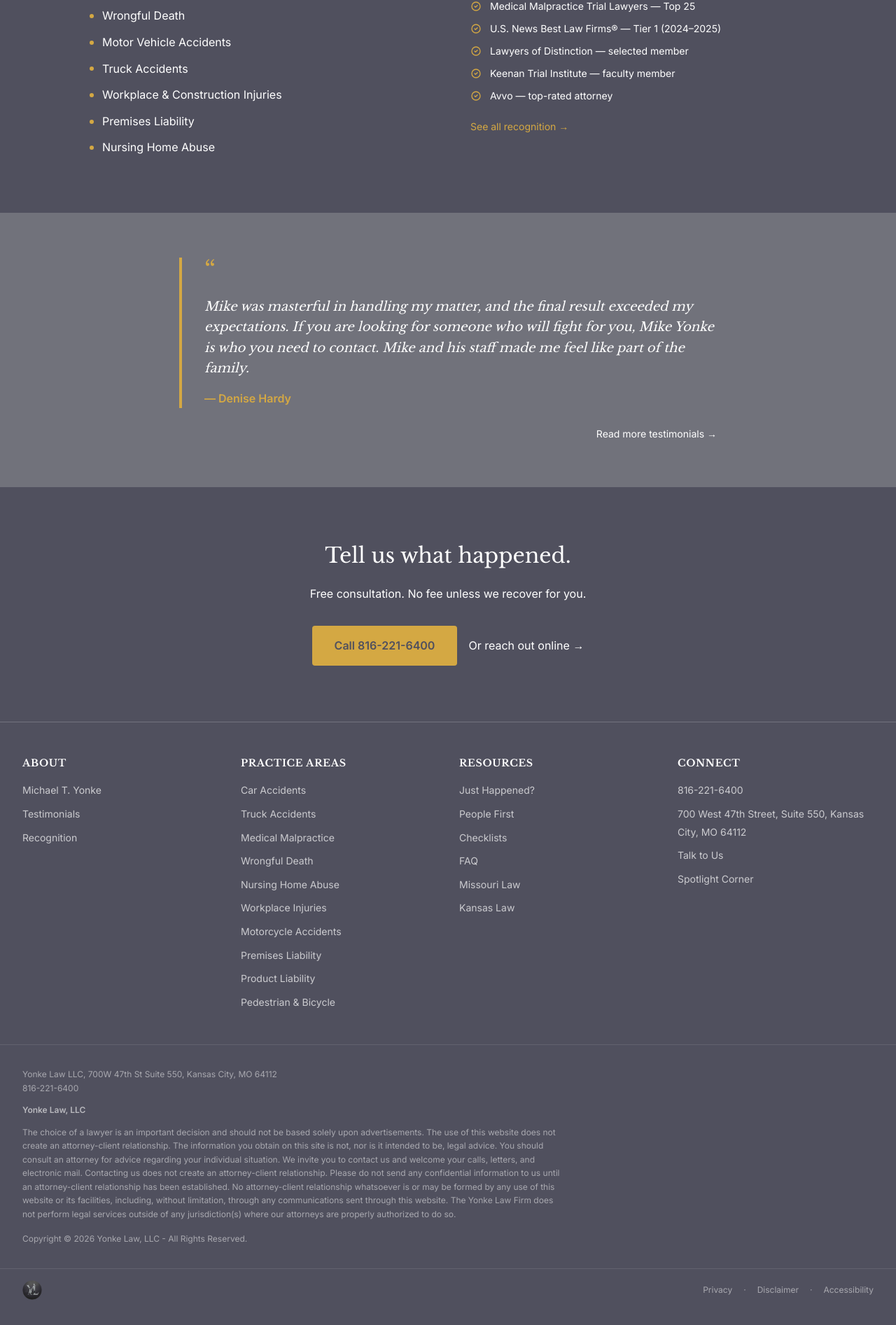
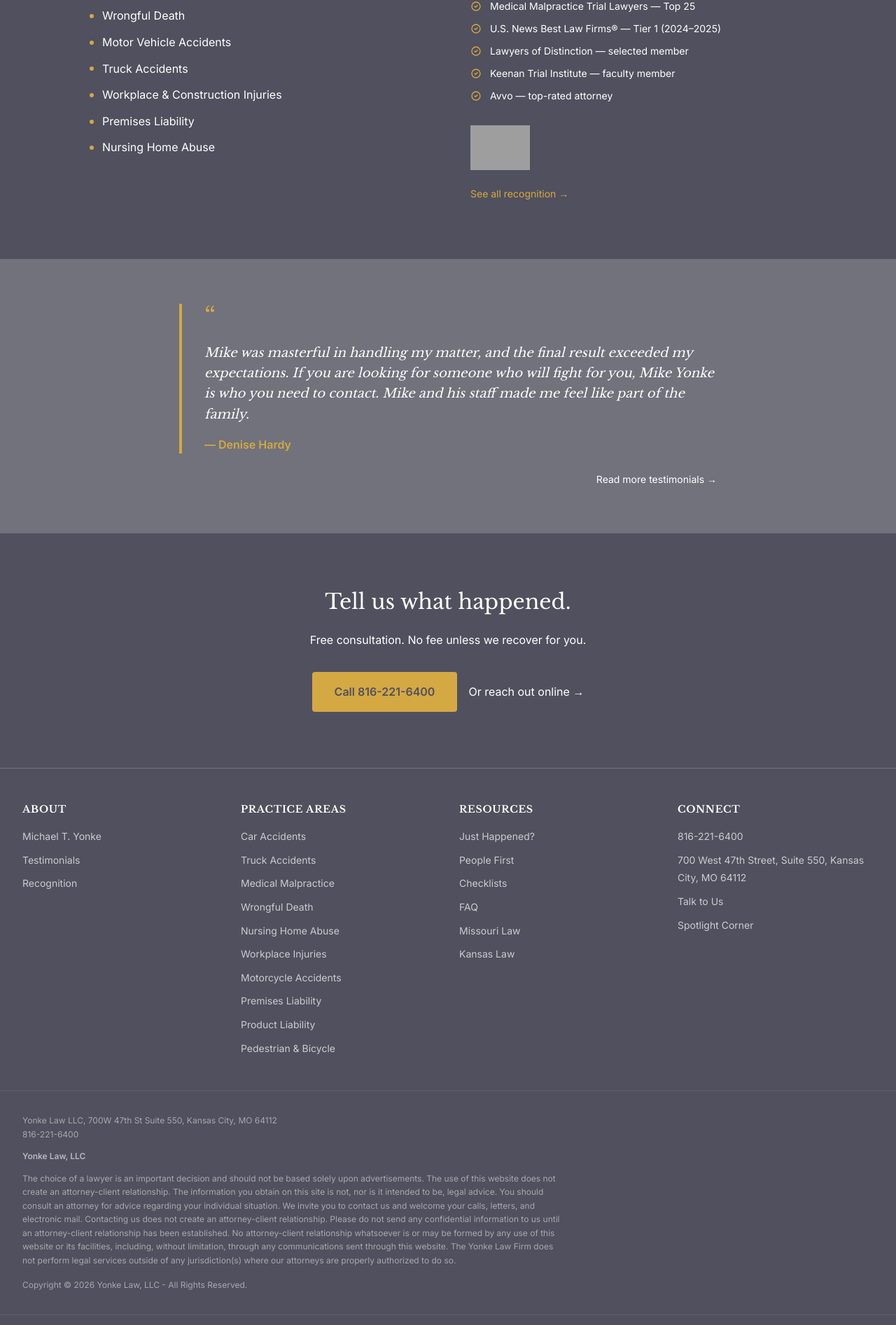
Before and after one commit to GreenBrahma/yonke-law-website, a Next.js app: page /about in a window 1280 px wide. Shown: the part 1604-3497 px from the top of the page at 70% size. Built offline with nearby package versions, Linux system fonts and the light colour scheme; grey boxes are pictures that could not be loaded.

Commit message:
feat: add Best Lawyers badge to recognition page, about page, and sitewide footer

```diff
--- a/app/about/page.tsx
+++ b/app/about/page.tsx
@@ -186,6 +186,21 @@
                 </li>
               ))}
             </ul>
+            <div className="mt-8 flex items-center gap-4">
+              <a
+                href="https://www.bestlawyers.com/lawyers/michael-t-mike-yonke/67207"
+                target="_blank"
+                rel="noopener noreferrer"
+                className="hover:opacity-80 transition-opacity"
+              >
+                {/* eslint-disable-next-line @next/next/no-img-element */}
+                <img
+                  src="https://www.bestlawyers.com/Logos/ListedLawyer/67207/US/32/O/Basic.png"
+                  alt="Best Lawyers - Michael T. Yonke"
+                  className="h-16 w-auto"
+                />
+              </a>
+            </div>
             <Link
               href="/about/recognition"
               className="inline-block mt-6 text-muted-gold hover:text-chrome-highlight transition-colors text-sm"
--- a/app/about/recognition/page.tsx
+++ b/app/about/recognition/page.tsx
@@ -34,6 +34,16 @@
       "Membership based on reputation among peers and the judiciary, achievements as a specialist in medical malpractice, and nominations from leading lawyers and Executive Committee members.",
     image: "/images/yl-top25-medmal-award.png",
     tier: null,
+  },
+  {
+    title: "Best Lawyers in America®",
+    organization: "Best Lawyers",
+    year: "Listed Attorney",
+    description:
+      "Peer-reviewed recognition maintained for over 40 years. Mike Yonke is listed in Best Lawyers for his work in personal injury and medical malpractice litigation.",
+    image: "https://www.bestlawyers.com/Logos/ListedLawyer/67207/US/32/O/Basic.png",
+    tier: null,
+    externalLink: "https://www.bestlawyers.com/lawyers/michael-t-mike-yonke/67207",
   },
 ];
 
@@ -99,14 +109,21 @@
           <h2 className="font-display text-2xl text-chrome-highlight mb-12 text-center">
             Featured Recognition
           </h2>
-          <div className="grid md:grid-cols-2 gap-10">
-            {AWARDS.map((award) => (
-              <div
-                key={award.title}
-                className="bg-obsidian-graphite border border-muted-gold/20 rounded-lg overflow-hidden group hover:border-muted-gold/50 transition-colors duration-300"
-              >
+          <div className="grid md:grid-cols-3 gap-10">
+            {AWARDS.map((award) => {
+              const isExternal = award.image.startsWith("http");
+              const cardContent = (
+                <>
                 <div className="flex items-center justify-center py-10 bg-gradient-to-b from-charcoal-slate/50 to-obsidian-graphite">
-                  <div className="relative w-40 h-40">
+                  <div className="relative w-40 h-40 flex items-center justify-center">
+                    {isExternal ? (
+                      /* eslint-disable-next-line @next/next/no-img-element */
+                      <img
+                        src={award.image}
+                        alt={award.title}
+                        className="max-w-full max-h-full object-contain drop-shadow-lg"
+                      />
+                    ) : (
                       <Image
                         src={award.image}
                         alt={award.title}
@@ -114,6 +131,7 @@
                         className="object-contain drop-shadow-lg"
                         sizes="160px"
                       />
+                    )}
                   </div>
                 </div>
                 <div className="p-8">
@@ -132,8 +150,28 @@
                     {award.description}
                   </p>
                 </div>
+                </>
+              );
+
+              return "externalLink" in award && award.externalLink ? (
+                <a
+                  key={award.title}
+                  href={award.externalLink}
+                  target="_blank"
+                  rel="noopener noreferrer"
+                  className="bg-obsidian-graphite border border-muted-gold/20 rounded-lg overflow-hidden group hover:border-muted-gold/50 transition-colors duration-300"
+                >
+                  {cardContent}
+                </a>
+              ) : (
+                <div
+                  key={award.title}
+                  className="bg-obsidian-graphite border border-muted-gold/20 rounded-lg overflow-hidden group hover:border-muted-gold/50 transition-colors duration-300"
+                >
+                  {cardContent}
                 </div>
-            ))}
+              );
+            })}
           </div>
         </div>
       </section>
--- a/components/Footer.tsx
+++ b/components/Footer.tsx
@@ -150,6 +150,21 @@
             className="rounded-full"
           />
 
+          <a
+            href="https://www.bestlawyers.com/lawyers/michael-t-mike-yonke/67207"
+            target="_blank"
+            rel="noopener noreferrer"
+            className="hover:opacity-80 transition-opacity"
+            aria-label="Best Lawyers - Michael T. Yonke profile"
+          >
+            {/* eslint-disable-next-line @next/next/no-img-element */}
+            <img
+              src="https://www.bestlawyers.com/Logos/ListedLawyer/67207/US/32/O/Basic.png"
+              alt="Best Lawyers - Lawyer Logo"
+              className="h-8 w-auto"
+            />
+          </a>
+
           <div className="flex items-center gap-4 text-xs text-steel-silver/50">
             <Link href="/privacy-policy" className="hover:text-chrome-highlight transition-colors duration-200">
               Privacy
```
Lines whose indentation alone changed are shown as unchanged.
